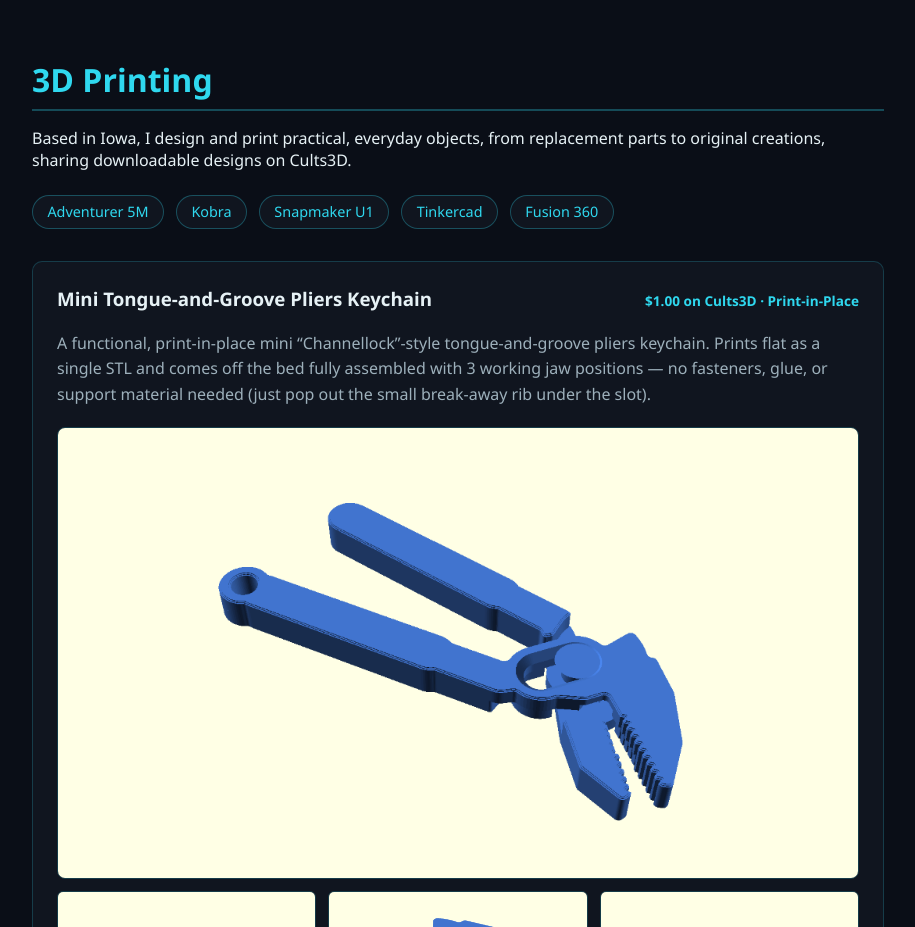
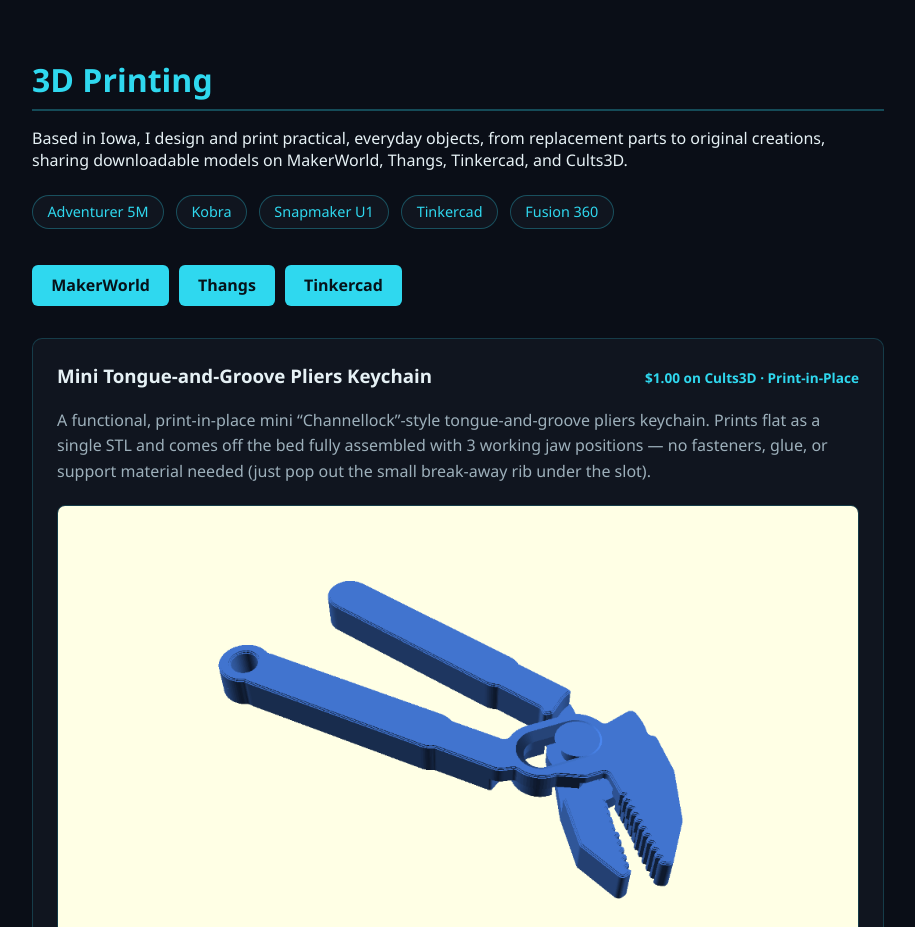
Before and after one commit to JRAltd/JRAltd-Inc-Site, a plain HTML site: page index.html in a window 1280 px wide. Shown: the part 4900-5827 px from the top of the page, without its empty margins (182-1097 px from the left). Drawn offline with Linux system fonts and the light colour scheme.

Commit message:
Add MakerWorld, Thangs, and Tinkercad links to 3D Printing section

```diff
--- a/index.html
+++ b/index.html
@@ -350,7 +350,7 @@
 
   <section id="printing">
     <h2>3D Printing</h2>
-    <p>Based in Iowa, I design and print practical, everyday objects, from replacement parts to original creations, sharing downloadable designs on Cults3D.</p>
+    <p>Based in Iowa, I design and print practical, everyday objects, from replacement parts to original creations, sharing downloadable models on MakerWorld, Thangs, Tinkercad, and Cults3D.</p>
     <ul class="tools-list">
       <li>Adventurer 5M</li>
       <li>Kobra</li>
@@ -358,6 +358,11 @@
       <li>Tinkercad</li>
       <li>Fusion 360</li>
     </ul>
+    <div class="btn-group">
+      <a class="btn" href="https://makerworld.com/en/@JRAltd_Inc" target="_blank" rel="noopener">MakerWorld</a>
+      <a class="btn" href="https://thangs.com/designer/jraltd" target="_blank" rel="noopener">Thangs</a>
+      <a class="btn" href="https://www.tinkercad.com/users/9u7RXDFjXN8" target="_blank" rel="noopener">Tinkercad</a>
+    </div>
 
     <div class="cards">
       <div class="card">
```
Also changed, not shown: 1 other file.
